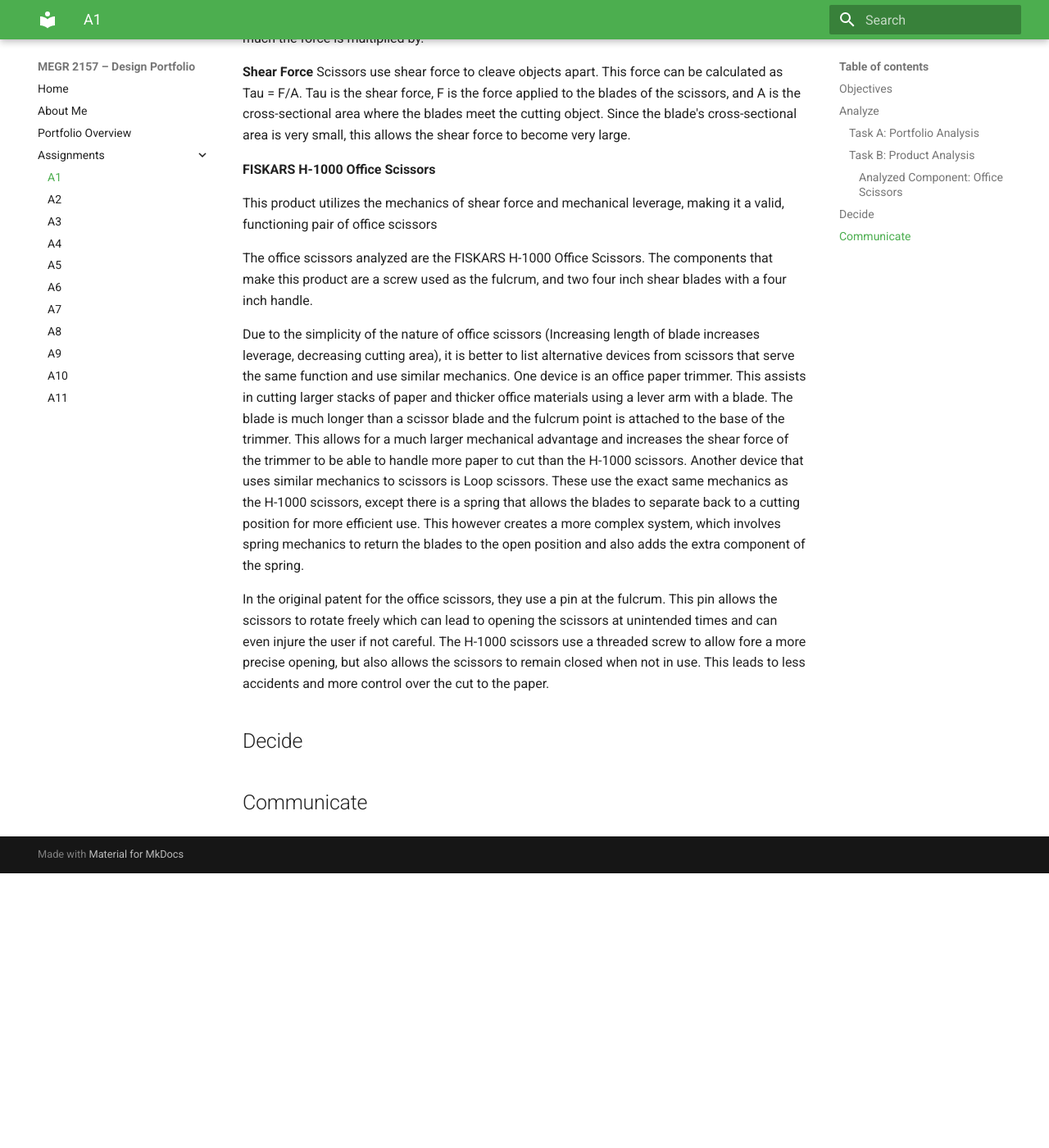
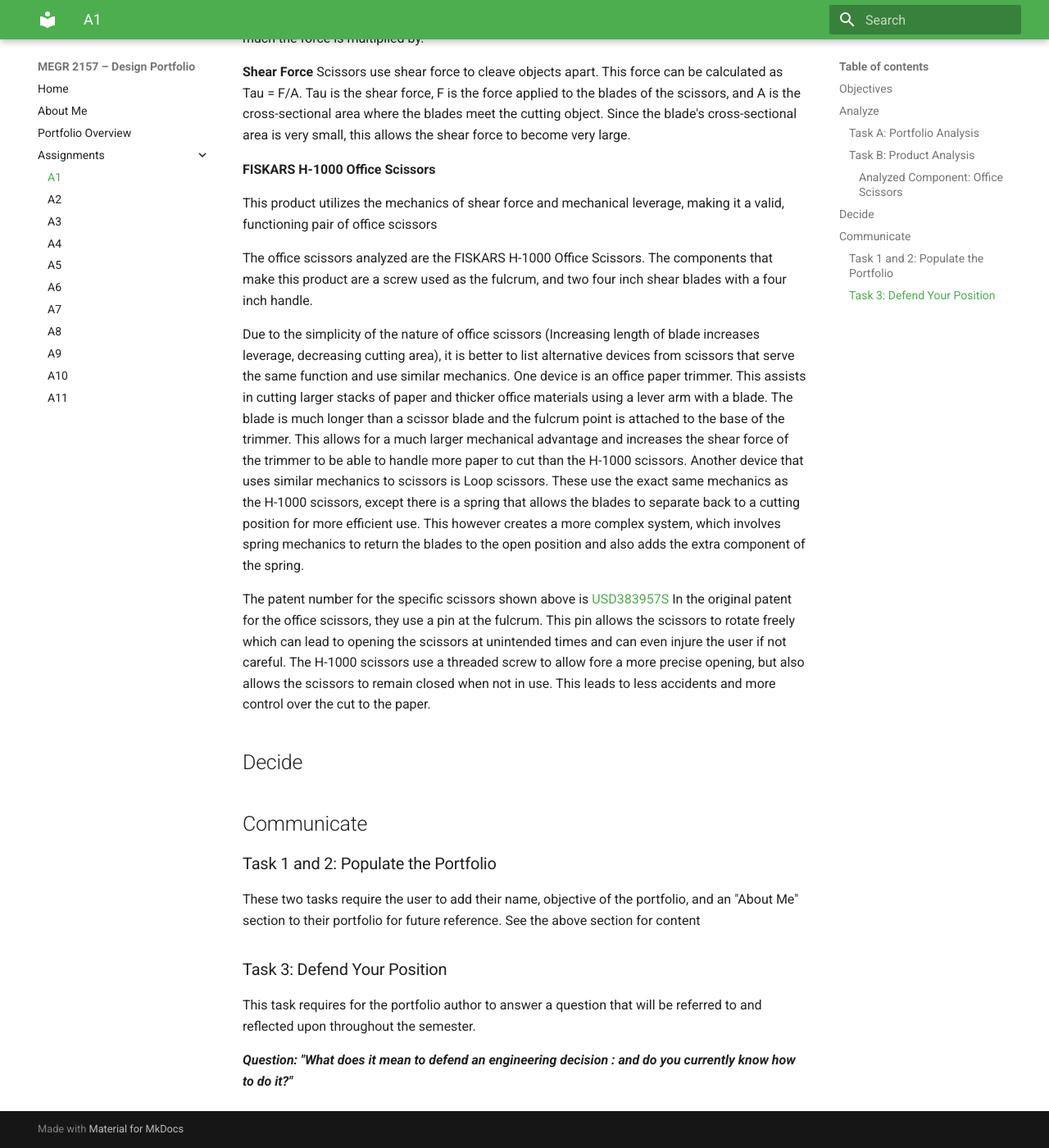
Before and after one commit to murondj/megr2156-design-portfolio, an MkDocs documentation site: the page built from docs/assignments/A01/index.md, in a window 1280 px wide and 1400 px high, scrolled down 2757 px. Shown: the whole window at 82% size. Built offline with MkDocs 1.6.1 and Material for MkDocs 9.7.7, drawn with Linux system fonts in a browser that asks for light colours; before the commit the page ends 3822 px from its top, so only the background shows below that.

Commit message:
Update index.md

```diff
--- a/docs/assignments/A01/index.md
+++ b/docs/assignments/A01/index.md
@@ -60,6 +60,8 @@ The office scissors analyzed are the FISKARS H-1000 Office Scissors. The compone
 
 Due to the simplicity of the nature of office scissors (Increasing length of blade increases leverage, decreasing cutting area), it is better to list alternative devices from scissors that serve the same function and use similar mechanics. One device is an office paper trimmer. This assists in cutting larger stacks of paper and thicker office materials using a lever arm with a blade. The blade is much longer than a scissor blade and the fulcrum point is attached to the base of the trimmer. This allows for a much larger mechanical advantage and increases the shear force of the trimmer to be able to handle more paper to cut than the H-1000 scissors. Another device that uses similar mechanics to scissors is Loop scissors. These use the exact same mechanics as the H-1000 scissors, except there is a spring that allows the blades to separate back to a cutting position for more efficient use. This however creates a more complex system, which involves spring mechanics to return the blades to the open position and also adds the extra component of the spring.
 
+
+The patent number for the specific scissors shown above is [USD383957S](https://patents.google.com/patent/USD383957S/en?oq=USD383957)
 In the original patent for the office scissors, they use a pin at the fulcrum. This pin allows the scissors to rotate freely which can lead to opening the scissors at unintended times and can even injure the user if not careful. The H-1000 scissors use a threaded screw to allow fore a more precise opening, but also allows the scissors to remain closed when not in use. This leads to less accidents and more control over the cut to the paper.
 
 
@@ -68,3 +70,13 @@ In the original patent for the office scissors, they use a pin at the fulcrum. T
 
 
 ## Communicate
+
+### Task 1 and 2: Populate the Portfolio
+
+These two tasks require the user to add their name, objective of the portfolio, and an "About Me" section to their portfolio for future reference. See the above section for content
+
+### Task 3: Defend Your Position
+
+This task requires for the portfolio author to answer a question that will be referred to and reflected upon throughout the semester.
+
+***Question: "What does it mean to defend an engineering decision : and do you currently know how to do it?"***
```
